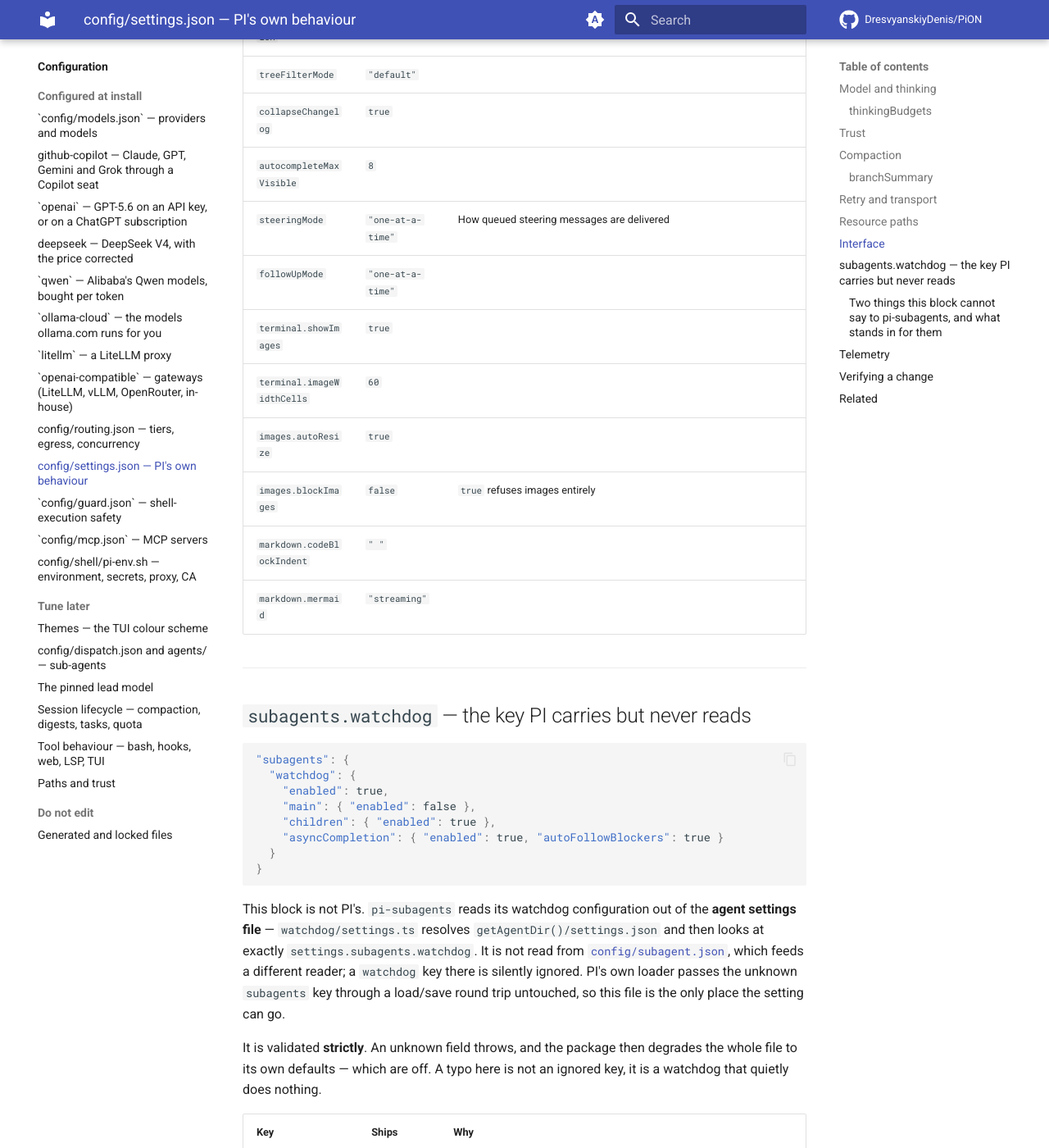
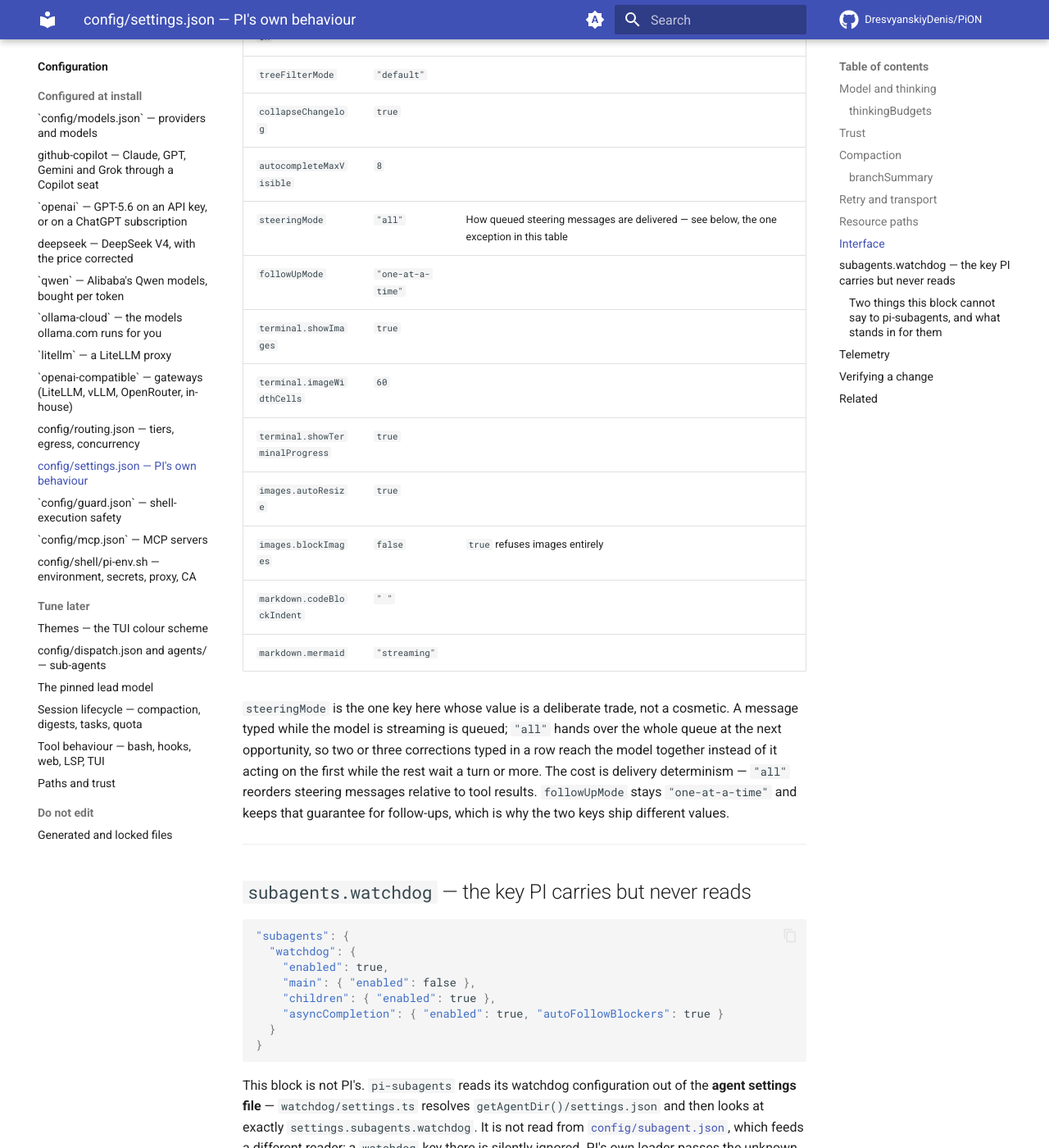
Before and after one commit to DresvyanskiyDenis/PiON, an MkDocs documentation site: the page built from docs/configuration/settings.md, in a window 1280 px wide and 1400 px high, scrolled down 6151 px. Shown: the whole window at 82% size. Built offline with MkDocs 1.6.1 and Material for MkDocs 9.7.7, drawn with Linux system fonts in a browser that asks for light colours; comment, search, counter and statistics services are not loaded.

Commit message:
feat(settings): deliver queued steering messages all at once
A message typed while the model is streaming is queued, and steeringMode
decides how much of that queue is delivered at the next opportunity.
"one-at-a-time" hands over one and waits for the response, so two or three
corrections typed in a row leave the model acting on the first while the
rest sit in the queue for a turn or more. "all" hands over the whole queue,
so successive corrections arrive together.

The cost is delivery determinism: "all" reorders steering messages relative
to tool results. followUpMode stays "one-at-a-time" and keeps that guarantee
for follow-ups. docs/configuration/settings.md's Interface table recorded the
old value as the deliberate choice, so it is updated in the same commit
rather than left to contradict the config, with steeringMode called out as
the one row in that table that is a trade rather than a cosmetic.

Also enables terminal.showTerminalProgress — port of a private commit.

```diff
--- a/docs/configuration/settings.md
+++ b/docs/configuration/settings.md
@@ -235,14 +235,22 @@ for them elsewhere.
 | `treeFilterMode` | `"default"` | |
 | `collapseChangelog` | `true` | |
 | `autocompleteMaxVisible` | `8` | |
-| `steeringMode` | `"one-at-a-time"` | How queued steering messages are delivered |
+| `steeringMode` | `"all"` | How queued steering messages are delivered — see below, the one exception in this table |
 | `followUpMode` | `"one-at-a-time"` | |
 | `terminal.showImages` | `true` | |
 | `terminal.imageWidthCells` | `60` | |
+| `terminal.showTerminalProgress` | `true` | |
 | `images.autoResize` | `true` | |
 | `images.blockImages` | `false` | `true` refuses images entirely |
 | `markdown.codeBlockIndent` | `"  "` | |
 | `markdown.mermaid` | `"streaming"` | |
+
+`steeringMode` is the one key here whose value is a deliberate trade, not a cosmetic. A message
+typed while the model is streaming is queued; `"all"` hands over the whole queue at the next
+opportunity, so two or three corrections typed in a row reach the model together instead of it
+acting on the first while the rest wait a turn or more. The cost is delivery determinism — `"all"`
+reorders steering messages relative to tool results. `followUpMode` stays `"one-at-a-time"` and
+keeps that guarantee for follow-ups, which is why the two keys ship different values.
 
 ---
 
```
Also changed, not shown: 1 other file.
